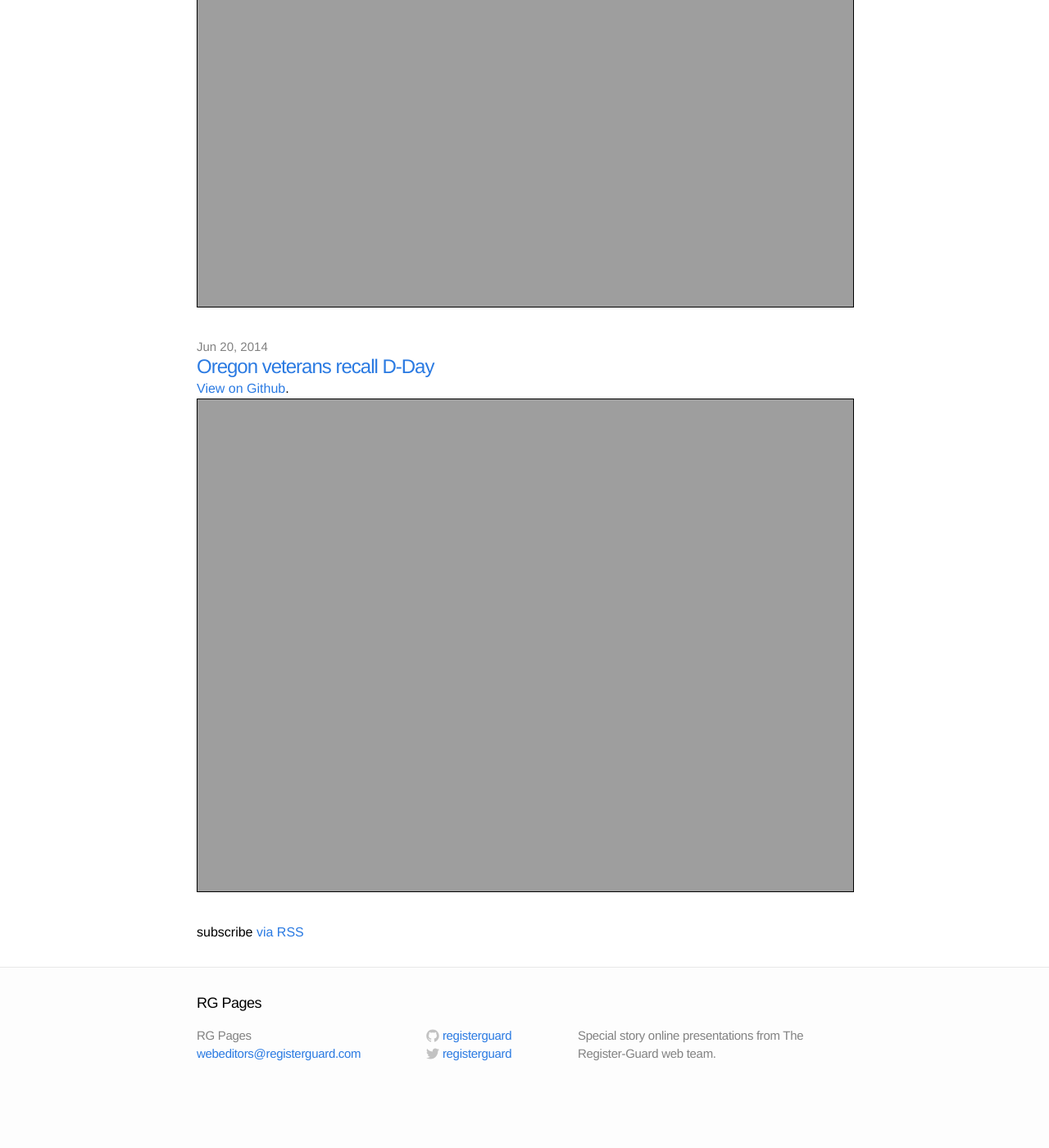
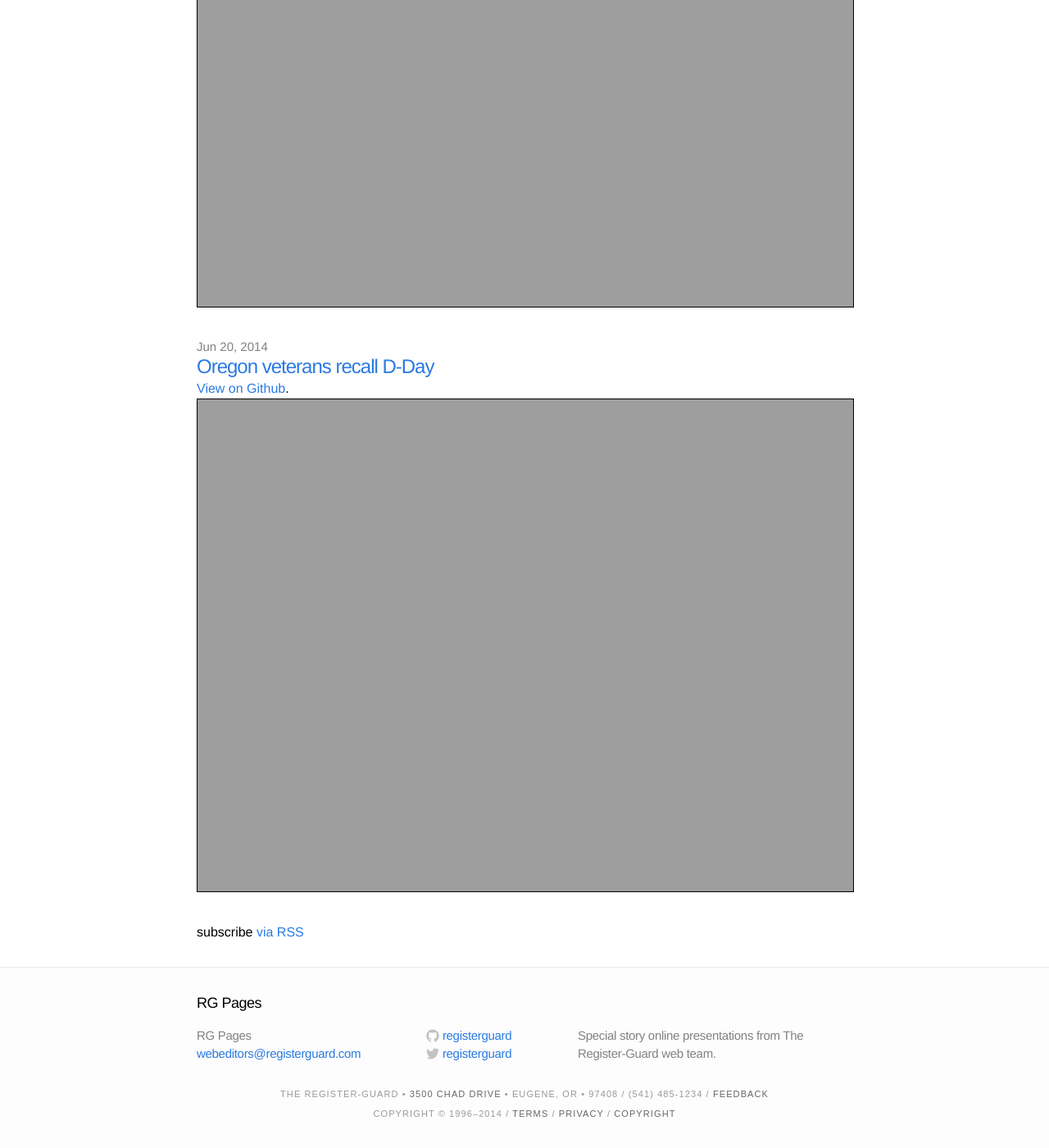
Before and after one commit to rgpages/rgpages.github.io, a Jekyll site: the page built from index.html, in a window 1280 px wide and 1400 px high, scrolled down 6854 px. Shown: the whole window at 82% size. Built offline with Jekyll 4.4.1, drawn with Linux system fonts in a browser that asks for light colours; before the commit the page ends 8196 px from its top, so only the background shows below that.

Commit message:
Add legalese, closes #11

```diff
--- a/_includes/footer.html
+++ b/_includes/footer.html
@@ -58,4 +58,19 @@
 
   </div>
 
+	<div role="contentinfo">
+
+		<p>
+			<span>The Register-Guard <span>•</span></span>
+			<span><a href="http://g.co/maps/h6sgk">3500 Chad Drive</a> • Eugene, OR • 97408 <span>/</span></span>
+			<span>(541) 485-1234 <span>/</span> <a href="mailto:feedback@registerguard.com">Feedback</a></span>
+		</p>
+
+		<p>
+			<span>Copyright © 1996–2014 <span>/</span></span>
+			<span><a href="http://projects.registerguard.com/pages/terms-of-use/">Terms</a> / <a href="http://projects.registerguard.com/pages/privacy-statement/">Privacy</a> / <a href="http://projects.registerguard.com/pages/copyright/">Copyright</a></span>
+		</p>
+
+	</div>
+
 </footer>
--- a/css/main.css
+++ b/css/main.css
@@ -408,3 +408,47 @@ a:visited { color: #205caa; }
     margin: 0 0 15px; }
 
 }
+
+/* footer */
+div[role="contentinfo"] {
+  margin: 10px 0 0;
+  text-align: center;
+}
+.js div[role="contentinfo"] {
+  display: none;
+}
+div[role="contentinfo"] p {
+  font: 11px/24px Arial, sans-serif;
+  text-transform: uppercase;
+  letter-spacing: .1em;
+  color: #999;
+  margin: 0;
+  padding: 0;
+}
+div[role="contentinfo"] span {
+  display: block;
+}
+div[role="contentinfo"] span span {
+  display: none;
+}
+div[role="contentinfo"] a {
+  color: #666;
+  text-decoration: none;
+}
+div[role="contentinfo"] a:visited {
+  color: #666;
+}
+div[role="contentinfo"] .no-touch a:visited:hover,
+div[role="contentinfo"] a:focus,
+div[role="contentinfo"] .no-touch a:focus:hover,
+div[role="contentinfo"] .no-touch a:hover,
+div[role="contentinfo"] a:active {
+  color: #000;
+  text-decoration: underline;
+}
+@media all and (min-width: 640px) {
+  div[role="contentinfo"] span,
+  div[role="contentinfo"] span span {
+    display: inline;
+  }
+}
```
